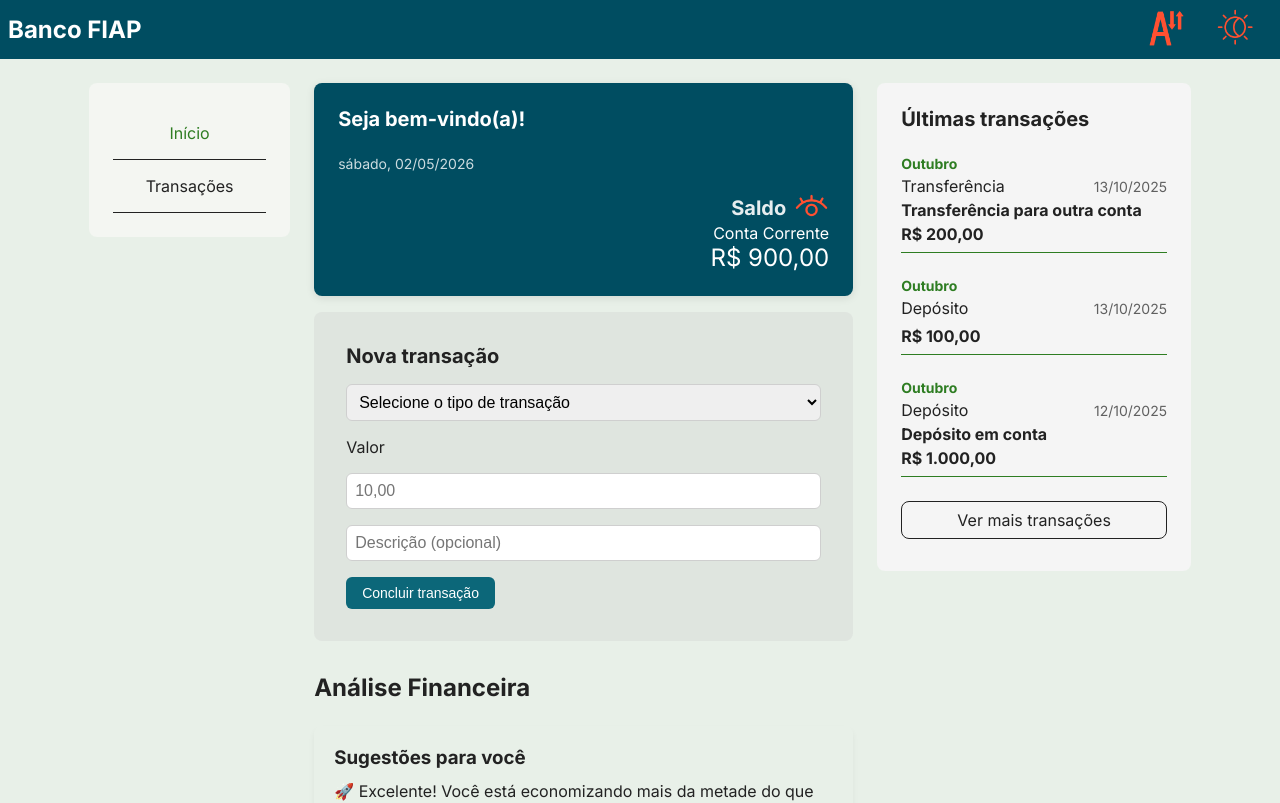
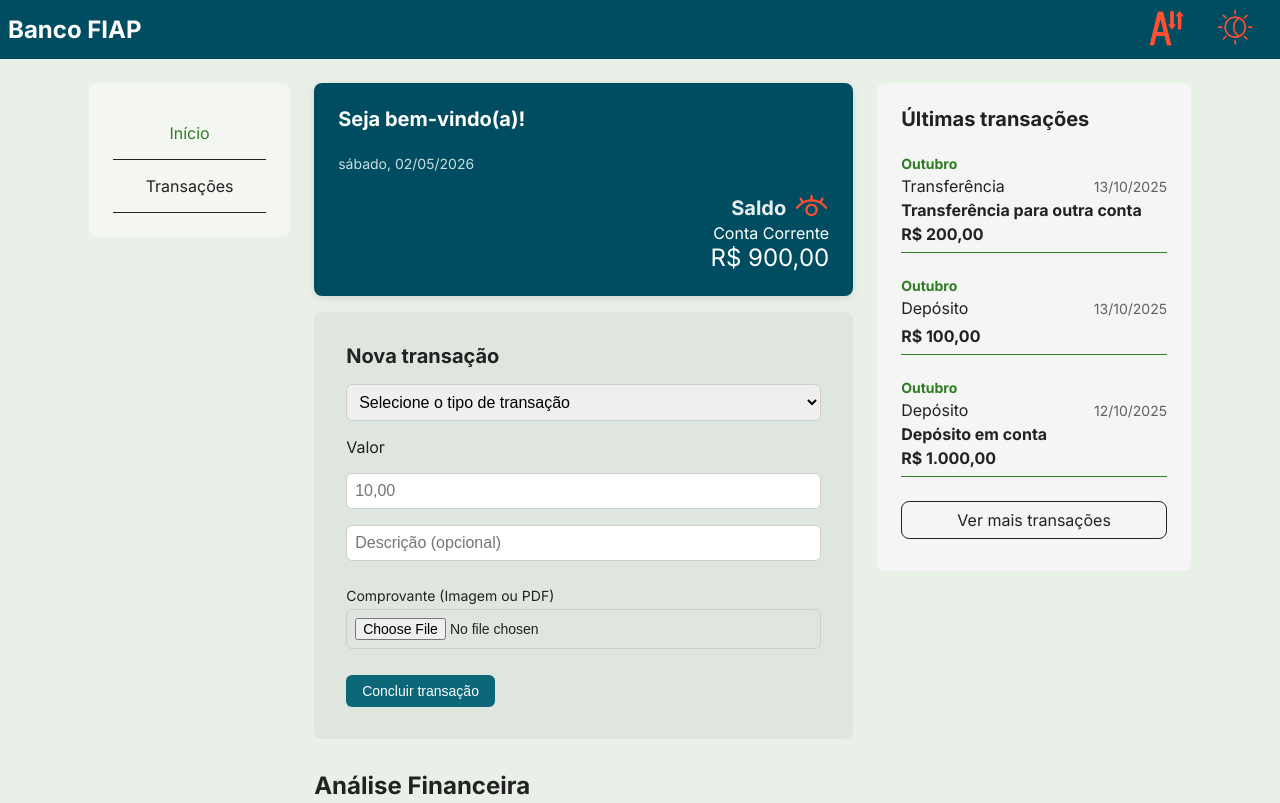
Before and after one commit to JoaovrCandido/tech-challenge-fase-04, a Next.js app: page / in a window 1280 px wide. Shown: the top 803 px of the page. Built offline with nearby package versions, Linux system fonts and the light colour scheme.

Commit message:
Implementando comprovante

```diff
--- a/app/api/transactions/route.ts
+++ b/app/api/transactions/route.ts
@@ -36,6 +36,7 @@ export async function POST(request: Request) {
       value: newTransactionData.amount,
       date: new Date().toISOString().split('T')[0], // Formato AAAA-MM-DD
       description: newTransactionData.description || '',
+      receipt: newTransactionData.receipt,
     };
 
     db.transaction.push(newTransaction);
--- a/app/page.tsx
+++ b/app/page.tsx
@@ -34,6 +34,7 @@ export default function Home() {
   const [type, setType] = useState<TransactionType>("");
   const [value, setValue] = useState("");
   const [description, setDescription] = useState("");
+  const [receipt, setReceipt] = useState(""); // <-- NOVO ESTADO AQUI
 
   const isMobile = useIsMobile();
   const { showFeedback } = useFeedback(); // <-- Chamando o hook global
@@ -73,11 +74,13 @@ export default function Home() {
         type,
         amount: Number(value),
         description,
+        receipt, // <-- NOVO: Envia para a API
       });
 
       setType("");
       setValue("");
       setDescription("");
+      setReceipt(""); // <-- NOVO: Limpa o input de anexo
 
       showFeedback("Sucesso!!!", "Transação realizada com sucesso!"); // <-- Sucesso
     } catch (error) {
@@ -101,6 +104,7 @@ export default function Home() {
           onTypeChange={setType}
           onValueChange={setValue}
           onDescriptionChange={setDescription}
+          onReceiptChange={setReceipt}
           onSubmit={handleSubmit}
           disabled={isCreating}
         />
--- a/components/NewTransaction/NewTransaction.tsx
+++ b/components/NewTransaction/NewTransaction.tsx
@@ -10,15 +10,31 @@ export default function NewTransaction({
   type,
   value,
   description,
+  receipt, // NOVO
   onTypeChange,
   onValueChange,
   onDescriptionChange,
+  onReceiptChange, // NOVO
   onSubmit,
   disabled = false,
 }: NewTransactionProps) {
   const handleValorChange = (e: React.ChangeEvent<HTMLInputElement>) => {
     const apenasNumeros = e.target.value.replace(/[^0-9.,]/g, "");
     onValueChange(apenasNumeros);
+  };
+
+  // Função que pega o arquivo selecionado e transforma em Base64
+  const handleFileChange = (e: React.ChangeEvent<HTMLInputElement>) => {
+    const file = e.target.files?.[0];
+    if (file) {
+      const reader = new FileReader();
+      reader.onloadend = () => {
+        // Envia a string Base64 gerada para o componente pai
+        onReceiptChange(reader.result as string);
+      };
+      // Inicia a leitura do arquivo
+      reader.readAsDataURL(file);
+    }
   };
 
   return (
@@ -55,6 +71,23 @@ export default function NewTransaction({
         disabled={disabled}
       />
 
+      {/* NOVO: Input de Arquivo */}
+      <div style={{ display: 'flex', flexDirection: 'column', gap: '5px', marginTop: '10px', marginBottom: '10px' }}>
+        <p style={{ margin: 0, fontSize: '14px', color: 'var(--text-color)' }}>
+          Comprovante (Imagem ou PDF)
+        </p>
+        <input
+          type="file"
+          accept="image/*,application/pdf"
+          onChange={handleFileChange}
+          disabled={disabled}
+          style={{ fontSize: '14px' }}
+        />
+        {receipt && (
+          <span style={{ fontSize: '12px', color: 'green' }}>✓ Arquivo anexado pronto para envio</span>
+        )}
+      </div>
+
       <button className={style.button} onClick={onSubmit} disabled={disabled}>
         Concluir transação
       </button>
--- a/components/TransactionsContainer/components/TransactionsList/TransactionsList.tsx
+++ b/components/TransactionsContainer/components/TransactionsList/TransactionsList.tsx
@@ -109,9 +109,21 @@ const TransactionsList = ({
             </div>
 
             <div className={style.transactionValueAndDesc}>
-              <p className={style.transactionDesc}>
-                {transaction.description || ""}
-              </p>
+              <div>
+                <p className={style.transactionDesc}>
+                  {transaction.description || ""}
+                </p>
+                {/* Renderização condicional do link de download */}
+                {transaction.receipt && (
+                  <a
+                    href={transaction.receipt}
+                    download={`comprovante_transacao_${transaction.id}`}
+                    style={{ fontSize: '12px', color: '#2563eb', textDecoration: 'underline', marginTop: '4px', display: 'inline-block' }}
+                  >
+                    📎 Baixar Comprovante
+                  </a>
+                )}
+              </div>
               <p className={style.transactionValue}>
                 {formatCurrency(transaction.value)}
               </p>
--- a/components/TransactionsContainer/components/TransactionsListHome/TransactionsListHome.tsx
+++ b/components/TransactionsContainer/components/TransactionsListHome/TransactionsListHome.tsx
@@ -33,9 +33,21 @@ const TransactionsListHome = ({ transaction, title }: TransactionsListHomeProps)
               </p>
             </div>
             <div className={style.transactionValueAndDesc}>
-              <p className={style.transactionDesc}>
-                {transaction.description || ""}
-              </p>
+              <div>
+                <p className={style.transactionDesc}>
+                  {transaction.description || ""}
+                </p>
+                {/* Renderização condicional do link de download */}
+                {transaction.receipt && (
+                  <a
+                    href={transaction.receipt}
+                    download={`comprovante_transacao_${transaction.id}`}
+                    style={{ fontSize: '12px', color: '#2563eb', textDecoration: 'underline', marginTop: '4px', display: 'inline-block' }}
+                  >
+                    📎 Baixar Comprovante
+                  </a>
+                )}
+              </div>
               <p className={style.transactionValue}>
                 {formatCurrency(transaction.value)}
               </p>
--- a/types/index.ts
+++ b/types/index.ts
@@ -6,12 +6,14 @@ export interface Transaction {
   value: number;
   date: string; // Formato "AAAA-MM-DD"
   description: string;
+  receipt?: string; // NOVO: string em Base64 da imagem/pdf
 }
 
 export interface TransactionInput {
   type: TransactionType;
   amount: number;
   description?: string;
+  receipt?: string; // NOVO
 }
 
 export interface Database {
@@ -23,9 +25,11 @@ export interface NewTransactionProps {
   type: TransactionType;
   value: string;
   description?: string;
+  receipt?: string; // NOVO
   onTypeChange: (value: TransactionType) => void;
   onValueChange: (value: string) => void;
   onDescriptionChange: (value: string) => void;
+  onReceiptChange: (value: string) => void; // NOVO
   onSubmit: () => void;
   disabled?: boolean;
 }
```
